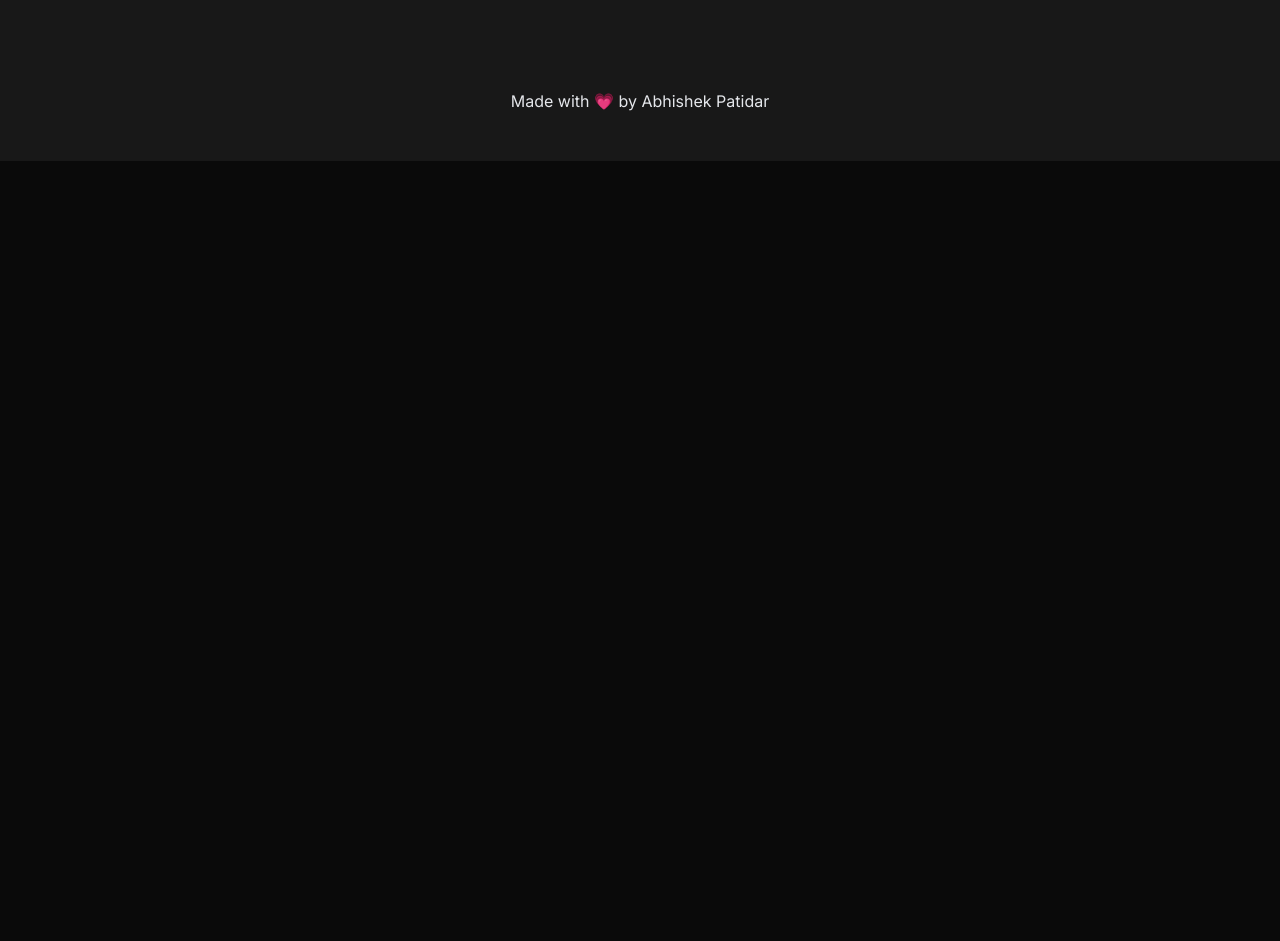
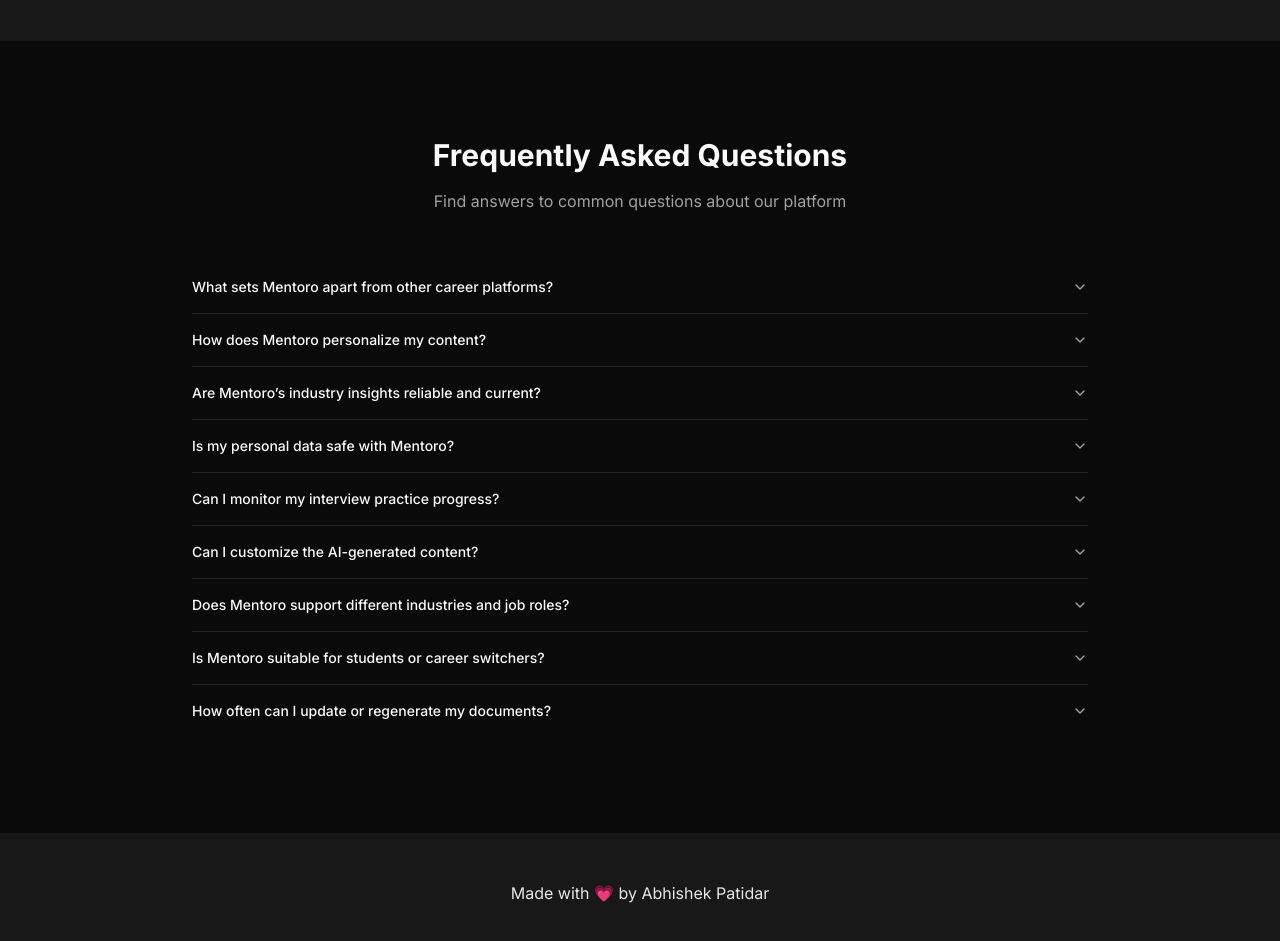
Before and after one commit to Abhi-Ptdr/Mentoro, a Next.js app in the folder Mentoro/: page / in a window 1280 px wide. Shown: the part 2900-3841 px from the top of the page. Before the commit the page ends 3061 px from the top, so only its background shows below. Built offline with nearby package versions, Linux system fonts and the light colour scheme; no server answers.

Commit message:
Add FAQ section with collapsible items for user inquiries

```diff
--- a/Mentoro/app/page.jsx
+++ b/Mentoro/app/page.jsx
@@ -1,9 +1,11 @@
 import Herosection from "@/components/hero";
 import { Card, CardContent } from "@/components/ui/card"
+import { faqs } from "@/data/faqs";
 import { features } from "@/data/features";
 import { howItWorks } from "@/data/howItWorks";
 import { testimonial } from "@/data/testimonial";
 import Image from "next/image";
+import { Accordion, AccordionItem, AccordionTrigger, AccordionContent } from "@/components/ui/accordion";
 
 export default function Home() {
   return (
@@ -122,6 +124,27 @@
           </div>
         </div>
       </section>
+
+      <section className="w-full py-12 md:py-24 lg:py-24 bg-background">
+        <div className="container mx-auto px-4 md:px-6">
+          <div className="text-center max-w-3xl mx-auto mb-12">
+            <h2 className="text-3xl font-bold mb-4">Frequently Asked Questions</h2>
+            <p className="text-muted-foreground">Find answers to common questions about our platform</p>
+          </div>
+          <div className="max-w-4xl mx-auto">
+            <Accordion type="single" collapsible>
+              {faqs.map((item, index) => {
+                return (
+                  <AccordionItem key={index} value={`item-${index}`}>
+                    <AccordionTrigger>{item.question}</AccordionTrigger>
+                    <AccordionContent> {item.answer} </AccordionContent>
+                  </AccordionItem>
+                )
+              })}
+            </Accordion>
+          </div>
+        </div>
+      </section>
     </div>
   );
 }
--- /dev/null
+++ b/Mentoro/data/faqs.js
@@ -0,0 +1,47 @@
+export const faqs = [
+  {
+    question: "What sets Mentoro apart from other career platforms?",
+    answer:
+      "Mentoro stands out by combining intelligent AI tools with real-time industry insights to guide your career growth. From a smart resume builder to an adaptive interview coach, every feature is personalized based on your unique skills, goals, and industry — making your journey more effective and focused.",
+  },
+  {
+    question: "How does Mentoro personalize my content?",
+    answer:
+      "During onboarding, Mentoro learns about your background, experience, and career interests. This information powers our AI to craft personalized resumes, cover letters, and interview questions that reflect your strengths and align with your industry’s best practices.",
+  },
+  {
+    question: "Are Mentoro’s industry insights reliable and current?",
+    answer:
+      "Yes — our AI engine continuously analyzes the latest job market trends, salary benchmarks, and in-demand skills. We refresh our data weekly to ensure you always receive the most accurate and actionable insights for your career planning.",
+  },
+  {
+    question: "Is my personal data safe with Mentoro?",
+    answer:
+      "Absolutely. We use end-to-end encryption and follow industry-standard security protocols to protect your information. Authentication is securely managed through Clerk, and we never share your data with third parties.",
+  },
+  {
+    question: "Can I monitor my interview practice progress?",
+    answer:
+      "Yes! Mentoro provides performance analytics across your mock interviews. You’ll receive AI-driven feedback, improvement tips, and visual progress tracking to help you sharpen your responses and build confidence over time.",
+  },
+  {
+    question: "Can I customize the AI-generated content?",
+    answer:
+      "Definitely. While Mentoro provides strong content out of the box, you have full control to edit and tailor your resume, cover letter, and other materials using our intuitive markdown editor.",
+  },
+  {
+    question: "Does Mentoro support different industries and job roles?",
+    answer:
+      "Yes — Mentoro is built to support users across various industries, from tech and finance to design and healthcare. Our tools adjust dynamically based on your domain and role, ensuring content that’s always relevant and impactful.",
+  },
+  {
+    question: "Is Mentoro suitable for students or career switchers?",
+    answer:
+      "Absolutely. Whether you're just starting out or transitioning to a new field, Mentoro helps you identify transferable skills, create tailored resumes, and prepare for interviews — all with AI-backed support and industry insights.",
+  },
+  {
+    question: "How often can I update or regenerate my documents?",
+    answer:
+      "As often as you like! Mentoro lets you generate and regenerate content with updated information whenever your skills, experiences, or goals change — ensuring your materials are always current and aligned with your aspirations.",
+  }
+];
```
Lines whose indentation alone changed are shown as unchanged.
